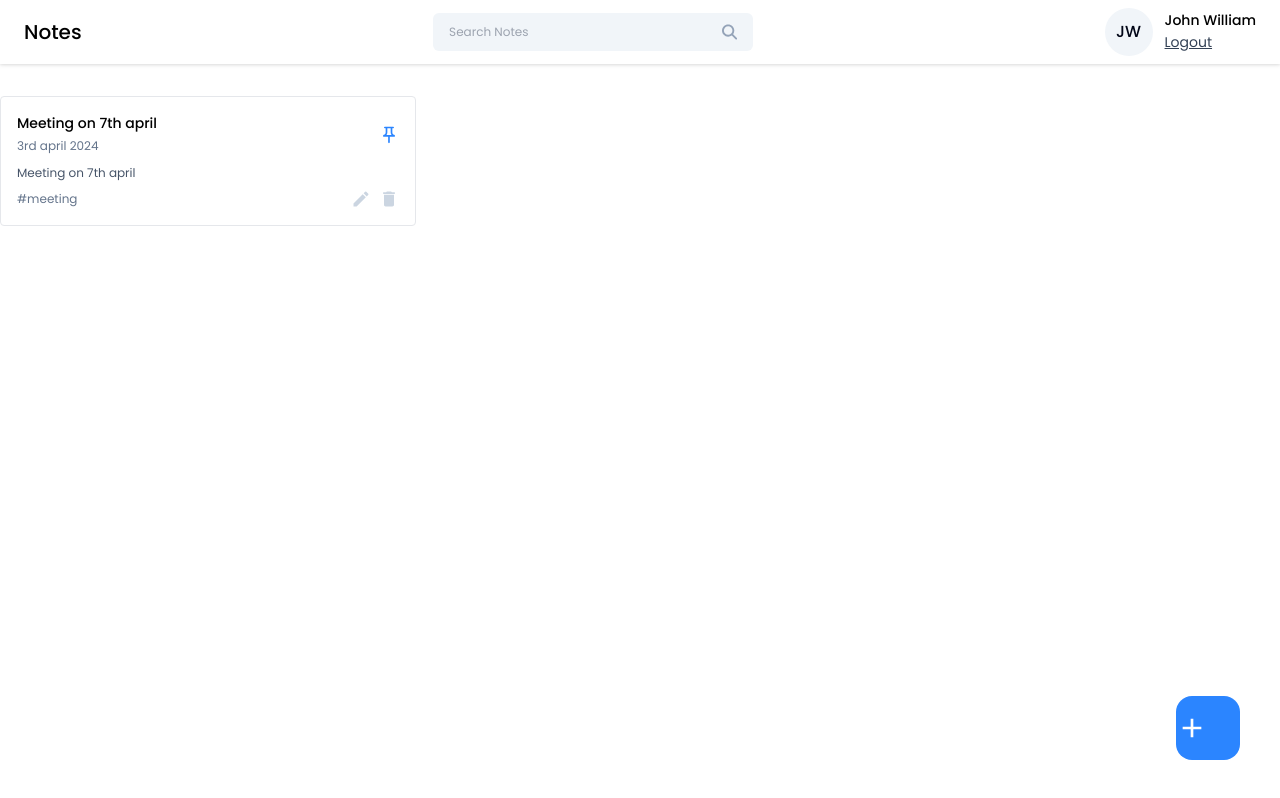
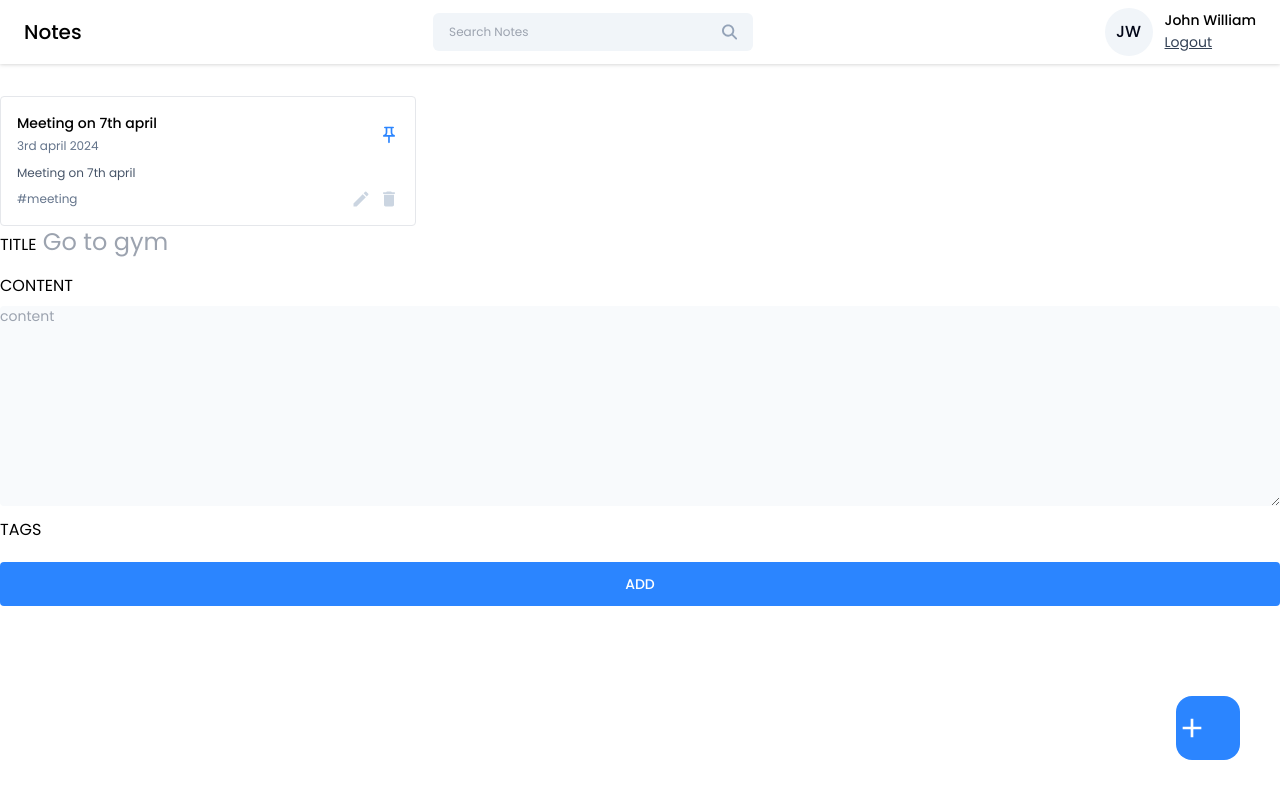
Before and after one commit to Kiwirish/DevNotes-FullStack-MERN-AWS-Application, a React (Vite) app in the folder frontend/notes-app/: page /dashboard in a window 1280 px wide. Built offline with nearby package versions, Linux system fonts and the light colour scheme.

Commit message:
Add new note done WITHOUT modal yet..

```diff
--- a/frontend/notes-app/src/pages/Home/AddEditNotes.jsx
+++ b/frontend/notes-app/src/pages/Home/AddEditNotes.jsx
@@ -0,0 +1,45 @@
+import React from 'react'
+
+const AddEditNotes = () => {
+
+    return (
+
+        <div>
+            <div>
+                <label className="input-label">TITLE</label>
+                <input
+                    type="text"
+                    className="text-2xl text-slate-950 outline-none"
+                    placeholder=" Go to gym"
+
+                />
+            </div>
+
+            <div className="flex flex-col gap-2 mt-4">
+                <label className="input-label">CONTENT</label>
+                <textarea
+                    type="text"
+                    className="text-sm text-slate-950 outline-none bg-slate-50 p2 rounded"
+                    placeholder="content"
+                    rows={10}
+                />
+            </div>
+
+            <div className="mt-3">
+                <label className ="input-label">TAGS</label>
+            </div>
+
+            <button className="btn-primary font-medium mt-5 p-3" onClick={()=>{}}>
+                ADD
+            </button>
+
+        </div>
+
+
+    );
+
+
+
+};
+
+export default AddEditNotes;
--- a/frontend/notes-app/src/pages/Home/Home.jsx
+++ b/frontend/notes-app/src/pages/Home/Home.jsx
@@ -2,7 +2,9 @@ import React from 'react'
 import Navbar from "../../components/Navbar/Navbar";
 //import ProfileInfo from "../../components/cards/ProfileInfo";
 import NoteCard from '/Users/blakeleahy/Desktop/MERN-Note-App/frontend/notes-app/src/components/cards/NoteCard.jsx';
-import { MdAdd } from "react-icons/md"
+import { MdAdd } from "react-icons/md";
+import AddEditNotes from '/Users/blakeleahy/Desktop/MERN-Note-App/frontend/notes-app/src/pages/Home/AddEditNotes.jsx';
+
 const Home = () => {
     return (
        <>
@@ -22,11 +24,12 @@ const Home = () => {
             </div>
        </div>
 
-        <button className="w-16 h-16 items-center justify-center rounded-2xl bg-primary hover:bg-blue-600 absolute right-10 bottom-10" onClick={() => {}}>
+        <button className="w-16 h-16 items-center justify-center rounded-2xl bg-primary hover:bg-blue-600 absolute right-10 bottom-10"
+            onClick={() => {}}>
             <MdAdd className="text-[32px] text-white" />
         </button>
 
-
+        < AddEditNotes />
        </>
     )
 }
```
